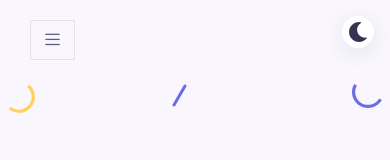
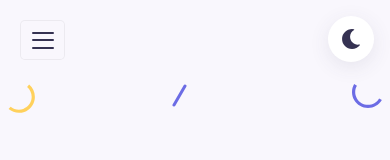
Before and after one commit to foverokavindz/fovero-folio, a React (Vite) app: page / in a window 390 px wide. Shown: the top 160 px of the page. Built offline with nearby package versions, Linux system fonts and the light colour scheme.

Commit message:
Improve darkmode colors

```diff
--- a/src/components/contact/Contact.css
+++ b/src/components/contact/Contact.css
@@ -41,10 +41,8 @@
 }
 
 .disable_contact__form-input {
-
-  background-color: rgb(224, 224, 224);
+  background-color: var(--disabled-color);
   color: rgb(99, 99, 99);
-
 }
 
 .contact__form-area {
--- a/src/components/contact/Contact.jsx
+++ b/src/components/contact/Contact.jsx
@@ -122,7 +122,7 @@ const Contact = () => {
           </button>
         </form>
       </div>
-      <ToastContainer autoClose={3000} />
+      <ToastContainer autoClose={3000} theme="colored" />
     </section>
   );
 };
--- a/src/components/services/Services.css
+++ b/src/components/services/Services.css
@@ -38,14 +38,14 @@
 .services__title {
   font-size: var(--h3-font-size);
   margin-bottom: 1rem;
-  color: #fff;
+  color: var(--title-color);
 }
 
 .services__description {
-  color: #f8f9fa;
+  color: var(--text-color);
 }
 
-.services__card:nth-child(2) .services__title {
+/* .services__card:nth-child(2) .services__title {
   color: var(--title-color);
 }
 
@@ -59,7 +59,7 @@
 
 .services__card:nth-child(1) .services__description {
   color: var(--text-color);
-}
+} */
 
 @media screen and (max-width: 1024px) {
   .services__container {
--- a/src/components/sidebar/Sidebar.css
+++ b/src/components/sidebar/Sidebar.css
@@ -23,7 +23,7 @@
 .nav__link {
   font-size: 1.3rem;
   color: var(--title-color);
-  font-weight: var (--font-bold);
+  font-weight: var(--font-bold);
   transition: 0.3s;
 }
 
@@ -47,7 +47,6 @@
 .sidebar__logo {
   width: 100px;
   height: auto;
-
   background-size: cover;
   background-position: center;
 }
@@ -60,12 +59,50 @@
   height: 40px;
   width: 45px;
   background-color: var(--body-color);
-  border: 1px solid #e8dfec;
+  border: 1px solid var(--border-color);
+  border-radius: 5px;
   display: none;
   justify-content: center;
   align-items: center;
   z-index: 10;
   transition: 0.3s;
+}
+
+/* Burger Icon Animation */
+.burger-icon {
+  width: 22px;
+  height: 17px;
+  position: relative;
+  display: flex;
+  flex-direction: column;
+  justify-content: space-between;
+}
+
+.burger-bar {
+  display: block;
+  width: 100%;
+  height: 2px;
+  background-color: var(--title-color);
+  border-radius: 1px;
+  transition: all 0.3s ease-in-out;
+}
+
+/* Animation for the burger to arrow transformation */
+.nav__toggle-open .burger-icon .burger-bar:first-child {
+  transform: translateY(8px) rotate(45deg);
+}
+
+.nav__toggle-open .burger-icon .burger-bar:nth-child(2) {
+  opacity: 0;
+}
+
+.nav__toggle-open .burger-icon .burger-bar:last-child {
+  transform: translateY(-7px) rotate(-45deg);
+}
+
+/* Hover effect for burger icon */
+.nav__toggle:hover .burger-bar {
+  background-color: var(--title-color);
 }
 
 @media screen and (max-width: 1024px) {
@@ -85,3 +122,15 @@
     left: 0;
   }
 }
+
+/* Responsive adjustments for smaller screens */
+@media screen and (max-width: 768px) {
+  .nav__toggle {
+    top: 1.25rem;
+    left: 1.25rem;
+  }
+
+  .nav__toggle-open {
+    left: 130px;
+  }
+}
--- a/src/components/sidebar/Sidebar.jsx
+++ b/src/components/sidebar/Sidebar.jsx
@@ -54,7 +54,11 @@ const Sidebar = () => {
         className={toggle ? 'nav__toggle nav__toggle-open' : 'nav__toggle'}
         onClick={() => showMenu(!toggle)}
       >
-        <i className="icon-menu"></i>
+        <div className="burger-icon">
+          <span className="burger-bar"></span>
+          <span className="burger-bar"></span>
+          <span className="burger-bar"></span>
+        </div>
       </div>
     </>
   );
--- a/src/components/themeToggle/ThemeToggle.css
+++ b/src/components/themeToggle/ThemeToggle.css
@@ -3,8 +3,8 @@
   top: 1.5rem;
   right: 1.5rem;
   z-index: 999;
-  width: 2.5rem;
-  height: 2.5rem;
+  width: 2.9rem;
+  height: 2.9rem;
   border-radius: 50%;
   background-color: var(--container-color);
   color: var(--title-color);
@@ -30,7 +30,7 @@
   .theme-toggle {
     top: 1rem;
     right: 1rem;
-    width: 2rem;
-    height: 2rem;
+    width: 2.9rem;
+    height: 2.9rem;
   }
 }
--- a/src/index.css
+++ b/src/index.css
@@ -14,7 +14,8 @@
   --container-color: #fff;
   --sky-blue-color: #a2e3ff;
   --canary-yellow-color: rgb(249, 245, 76);
-  --salmon-pink-color: rgb(249, 123, 139);
+  --salmon-pink-color: rgb(255, 130, 146);
+  --diabled-color: rgba(224, 224, 224, 0.438);
 
   /*font and typography*/
   /* .5rem = 8 | 1rem = 16px*/
@@ -47,8 +48,9 @@
   --shadow-dark: 0px 5px 20px 0px rgba(0, 0, 0, 0.3);
   --gray-color-dark: #dedeea44;
   --sky-blue-color-dark: #06405e;
-  --canary-yellow-color-dark: #4b441b;
+  --canary-yellow-color-dark: #5f490b;
   --salmon-pink-color-dark: rgb(100, 44, 51);
+  --disabled-color-dark: hsla(245, 11%, 22%, 0.151);
 }
 
 /* Dark theme class */
@@ -64,6 +66,7 @@
   --sky-blue-color: var(--sky-blue-color-dark);
   --canary-yellow-color: var(--canary-yellow-color-dark);
   --salmon-pink-color: var(--salmon-pink-color-dark);
+  --disabled-color: var(--disabled-color-dark);
 }
 
 /* responsive typogrphy*/
@@ -168,6 +171,10 @@ img {
   top: -0.875rem;
 }
 
+.dark-theme .section__title::before {
+  background: url(./assets/dots-bg-dark.svg);
+}
+
 .btn {
   padding: 0.75rem 2rem;
   line-height: 1;
```
Also changed, not shown: src/assets/dots-bg-dark.svg (added).
